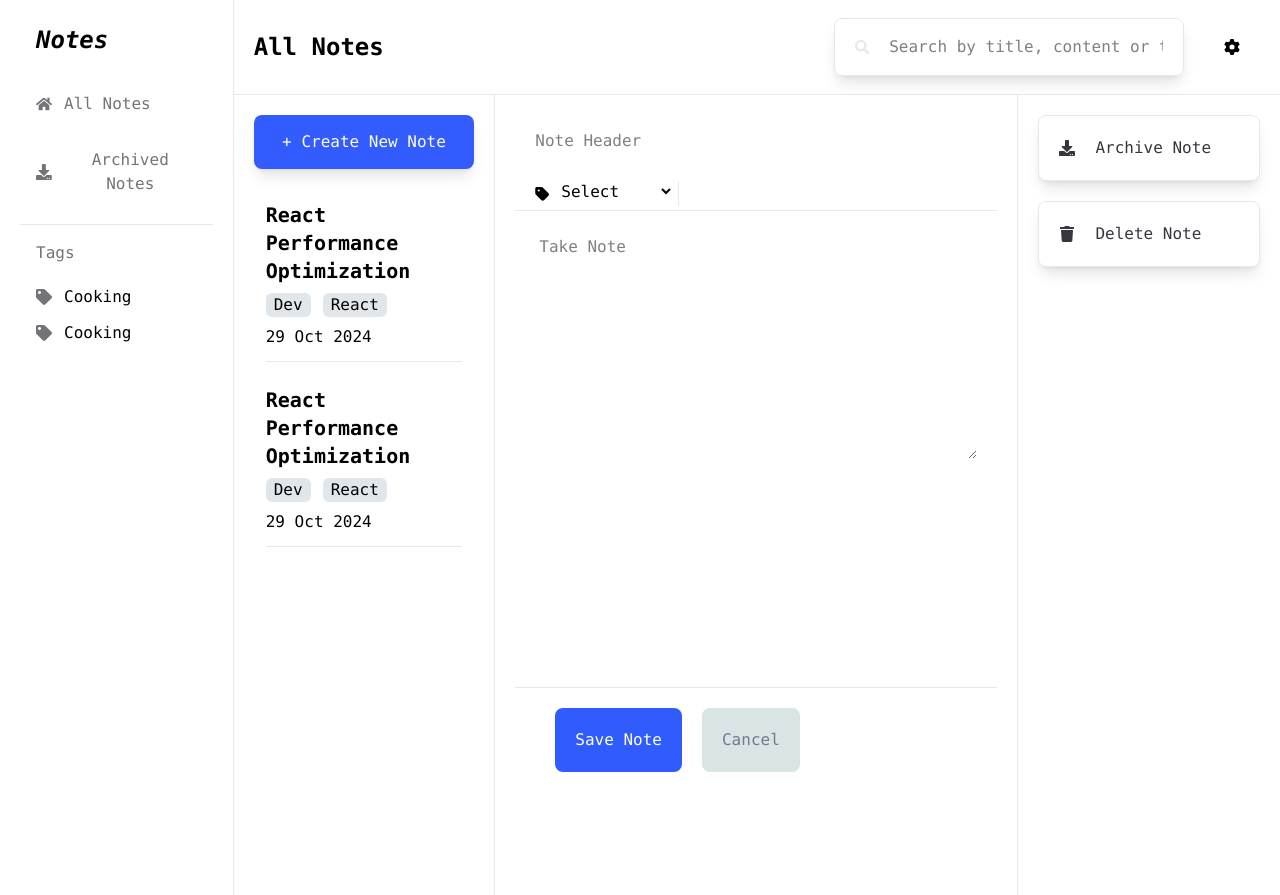
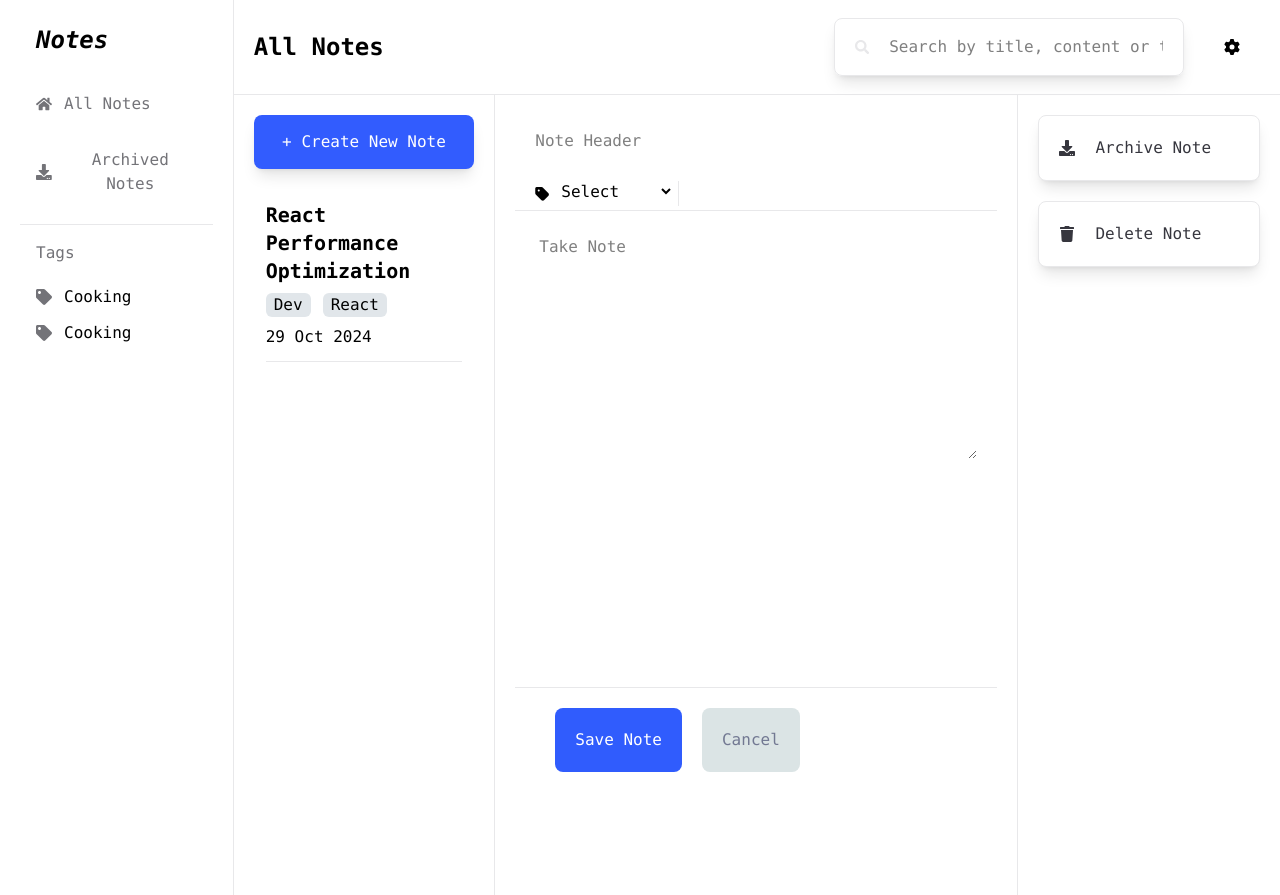
Before and after one commit to acunmedyaakademi/Onur-Sadik-NoteTaking, a React (Vite) app: page / in a window 1280 px wide. Built offline with nearby package versions, Linux system fonts and the light colour scheme.

Commit message:
component fixed

```diff
--- /dev/null
+++ b/src/components/AllNotes.jsx
@@ -0,0 +1,11 @@
+import React from 'react'
+import { FaHome } from 'react-icons/fa'
+
+export default function AllNotes() {
+  return (
+    <div className="flex gap-3 items-center py-4 px-4 hover:bg-[#F4F5F8] rounded-lg text-[#737378] hover:text-[#325CFE] cursor-pointer hover:shadow-lg">
+    <FaHome />
+    <button className="cursor-pointer">All Notes</button>
+  </div>
+  )
+}
--- /dev/null
+++ b/src/components/ArchiveNote.jsx
@@ -0,0 +1,11 @@
+import React from 'react'
+import { FaDownload } from 'react-icons/fa'
+
+export default function ArchiveNote() {
+  return (
+    <div className="border-[#E8E8EA] border w-full rounded-lg flex items-center justify-start gap-5 pl-5 py-4 bg-[#FFFFFF] shadow-lg text-[#36363E] hover:bg-[#F4F5F8] cursor-pointer">
+    <FaDownload />
+    <button className="text-base/8 cursor-pointer"> Archive Note</button>
+</div>
+  )
+}
--- /dev/null
+++ b/src/components/ArchivedNotes.jsx
@@ -0,0 +1,11 @@
+import React from 'react'
+import { FaDownload } from 'react-icons/fa'
+
+export default function ArchivedNotes() {
+  return (
+    <div className="flex gap-3 items-center px-4 py-4 hover:bg-[#F4F5F8] rounded-lg text-[#737378] hover:text-[#325CFE] cursor-pointer hover:shadow-lg">
+    <FaDownload />
+    <button className="cursor-pointer">Archived Notes</button>
+  </div>
+  )
+}
--- /dev/null
+++ b/src/components/CreateNewBtn.jsx
@@ -0,0 +1,9 @@
+import React from 'react'
+
+export default function CreateNewBtn() {
+  return (
+    <div className="rounded-lg bg-[#325CFE] text-[#FFFFFF] py-[15px] w-full flex items-center justify-center mb-5 cursor-pointer shadow-lg font-medium text-l hover:shadow-2xl transition delay-100 duration-300 ease-in-out hover:-translate-y-1 hover:scale-110 hover:bg-indigo-500">
+    <button className="cursor-pointer ">+ Create New Note</button>
+</div>
+  )
+}
--- /dev/null
+++ b/src/components/DeleteNote.jsx
@@ -0,0 +1,11 @@
+import React from 'react'
+import { FaTrash } from 'react-icons/fa'
+
+export default function DeleteNote() {
+    return (
+        <div className="border-[#E8E8EA] border w-full rounded-lg flex items-center justify-start gap-5 pl-5 py-4 bg-[#FFFFFF] shadow-lg text-[#36363E] hover:bg-[#F4F5F8] cursor-pointer">
+            <FaTrash />
+            <button className="text-base/8 cursor-pointer"> Delete Note</button>
+        </div>
+    )
+}
--- a/src/components/Navbar.jsx
+++ b/src/components/Navbar.jsx
@@ -1,5 +1,6 @@
 import { FaSearch } from "react-icons/fa"
 import { FaGear } from "react-icons/fa6"
+import Search from "./Search"
 
 export default function Navbar({ setPage }) {
 
@@ -29,10 +30,9 @@ export default function Navbar({ setPage }) {
             <h1>All Notes</h1>
           </div>
           <div className="flex gap-5 py-2">
-            <div class="text-[#E8E8EA] flex items-center w-[350px] px-5 py-4 gap-5 border border-[#E8E8EA] rounded-lg hover:border-[#325CFE] shadow-lg ">
-              <FaSearch className="hover:text-[black]" />
-              <input className="w-full outline-none text-[black]" type="text" id="searchInput" placeholder="Search by title, content or tags..." />
-            </div>
+          <div>
+            <Search />
+          </div>
             <div className="flex items-center  px-5">
               <FaGear className="cursor-pointer" />
             </div>
--- a/src/components/NewNotes.jsx
+++ b/src/components/NewNotes.jsx
@@ -1,9 +1,11 @@
+import CreateNewBtn from "./CreateNewBtn";
+
 export default function NewNotes() {
     return (
         <div>
             <div className="xl:border-r border-[#E8E8EA] xl:h-screen  hidden xl:block xl:py-5 xl:px-5">
-                <div className="rounded-lg bg-[#325CFE] text-[#FFFFFF] py-[15px] w-full flex items-center justify-center mb-5 cursor-pointer shadow-lg font-medium text-l hover:shadow-2xl transition delay-100 duration-300 ease-in-out hover:-translate-y-1 hover:scale-110 hover:bg-indigo-500">
-                    <button className="cursor-pointer ">+ Create New Note</button>
+                <div>
+                    <CreateNewBtn />
                 </div>
                 <div className=" hover:bg-[#F4F5F8] rounded-lg p-3">
                     <div className="font-bold text-xl mb-2 cursor-pointer">
@@ -24,25 +26,6 @@ export default function NewNotes() {
 
                     </div>
                 </div>
-                <div className=" hover:bg-[#F4F5F8] rounded-lg p-3">
-                    <div className="font-bold text-xl mb-2 cursor-pointer">
-                        <h1>React Performance Optimization</h1>
-                    </div>
-                    <div className="flex gap-3 mb-2">
-                        <div className="bg-[#E1E6EA] px-2 rounded-md">
-                            <button className="cursor-pointer">Dev</button>
-                        </div>
-                        <div className="bg-[#E1E6EA] px-2 rounded-md">
-                            <button className="cursor-pointer">React</button>
-                        </div>
-                    </div>
-                    <div className="mb-3">
-                        <p> 29 Oct 2024</p>
-                    </div>
-                    <div className="border-b border-[#E8E8EA]">
-
-                    </div>
-                </div>
             </div>
         </div>
     )
--- /dev/null
+++ b/src/components/Search.jsx
@@ -0,0 +1,10 @@
+import { FaSearch } from "react-icons/fa";
+
+export default function Search() {
+    return (
+        <div class="text-[#E8E8EA] flex items-center w-[350px] px-5 py-4 gap-5 border border-[#E8E8EA] rounded-lg hover:border-[#325CFE] shadow-lg ">
+            <FaSearch className="hover:text-[black]" />
+            <input className="w-full outline-none text-[black]" type="text" id="searchInput" placeholder="Search by title, content or tags..." />
+        </div>
+    )
+}
--- a/src/components/SideButton.jsx
+++ b/src/components/SideButton.jsx
@@ -1,16 +1,16 @@
 import { FaDownload, FaTrash } from "react-icons/fa";
+import DeleteNote from "./DeleteNote";
+import ArchiveNote from "./ArchiveNote";
 
 export default function SideButton() {
     return (
         <div>
             <div className="flex flex-col gap-5">
-                <div className="border-[#E8E8EA] border w-full rounded-lg flex items-center justify-start gap-5 pl-5 py-4 bg-[#FFFFFF] shadow-lg text-[#36363E] hover:bg-[#F4F5F8] cursor-pointer">
-                    <FaDownload />
-                    <button className="text-base/8 cursor-pointer"> Archive Note</button>
+                <div>
+                    <ArchiveNote />
                 </div>
-                <div className="border-[#E8E8EA] border w-full rounded-lg flex items-center justify-start gap-5 pl-5 py-4 bg-[#FFFFFF] shadow-lg text-[#36363E] hover:bg-[#F4F5F8] cursor-pointer">
-                    <FaTrash />
-                    <button className="text-base/8 cursor-pointer"> Delete Note</button>
+                <div>
+                    <DeleteNote />
                 </div>
             </div>
         </div>
--- a/src/components/Sidebar.jsx
+++ b/src/components/Sidebar.jsx
@@ -1,4 +1,7 @@
 import { FaArrowLeft, FaCalculator, FaDownload, FaHome, FaTag, FaTrash } from "react-icons/fa";
+import AllNotes from "./AllNotes";
+import ArchivedNotes from "./ArchivedNotes";
+import Tags from "./Tags";
 
 export default function Sidebar() {
     return(
@@ -25,40 +28,19 @@ export default function Sidebar() {
             <h1 className="cursor-pointer">Notes</h1>
           </div>
           <div className="py-3 ">
-            <div className="flex gap-3 items-center py-4 px-4 hover:bg-[#F4F5F8] rounded-lg text-[#737378] hover:text-[#325CFE] cursor-pointer hover:shadow-lg">
-              <FaHome />
-              <button className="cursor-pointer">All Notes</button>
+            <div>
+                <AllNotes />
             </div>
-            <div className="flex gap-3 items-center px-4 py-4 hover:bg-[#F4F5F8] rounded-lg text-[#737378] hover:text-[#325CFE] cursor-pointer hover:shadow-lg">
-              <FaDownload />
-              <button className="cursor-pointer">Archived Notes</button>
+            <div>
+                <ArchivedNotes />
             </div>
           </div>
 
 
         </div>
-        <div className="py-4 px-4">
-          <div className="text-[#737378] mb-5">
-          <h1>Tags</h1>
-          </div>
-          <div className="flex items-center gap-3 mb-3">
-          <div className="text-[#737378] cursor-pointer">
-            <FaTag />
-          </div>
-          <div className="cursor-pointer">
-            <p>Cooking</p>
-          </div>
-          </div>
-          <div className="flex items-center gap-3 mb-3">
-          <div className="text-[#737378] cursor-pointer">
-            <FaTag />
-          </div>
-          <div className="cursor-pointer">
-            <p>Cooking</p>
-          </div>
-          </div>
-
-        </div>
+            <div>
+                <Tags />
+            </div>
       </div>
         </div>
 
--- /dev/null
+++ b/src/components/Tags.jsx
@@ -0,0 +1,29 @@
+import React from 'react'
+import { FaTag } from 'react-icons/fa'
+
+export default function Tags() {
+  return (
+    <div className="py-4 px-4">
+    <div className="text-[#737378] mb-5">
+    <h1>Tags</h1>
+    </div>
+    <div className="flex items-center gap-3 mb-3">
+    <div className="text-[#737378] cursor-pointer">
+      <FaTag />
+    </div>
+    <div className="cursor-pointer">
+      <p>Cooking</p>
+    </div>
+    </div>
+    <div className="flex items-center gap-3 mb-3">
+    <div className="text-[#737378] cursor-pointer">
+      <FaTag />
+    </div>
+    <div className="cursor-pointer">
+      <p>Cooking</p>
+    </div>
+    </div>
+
+  </div>
+  )
+}
```
